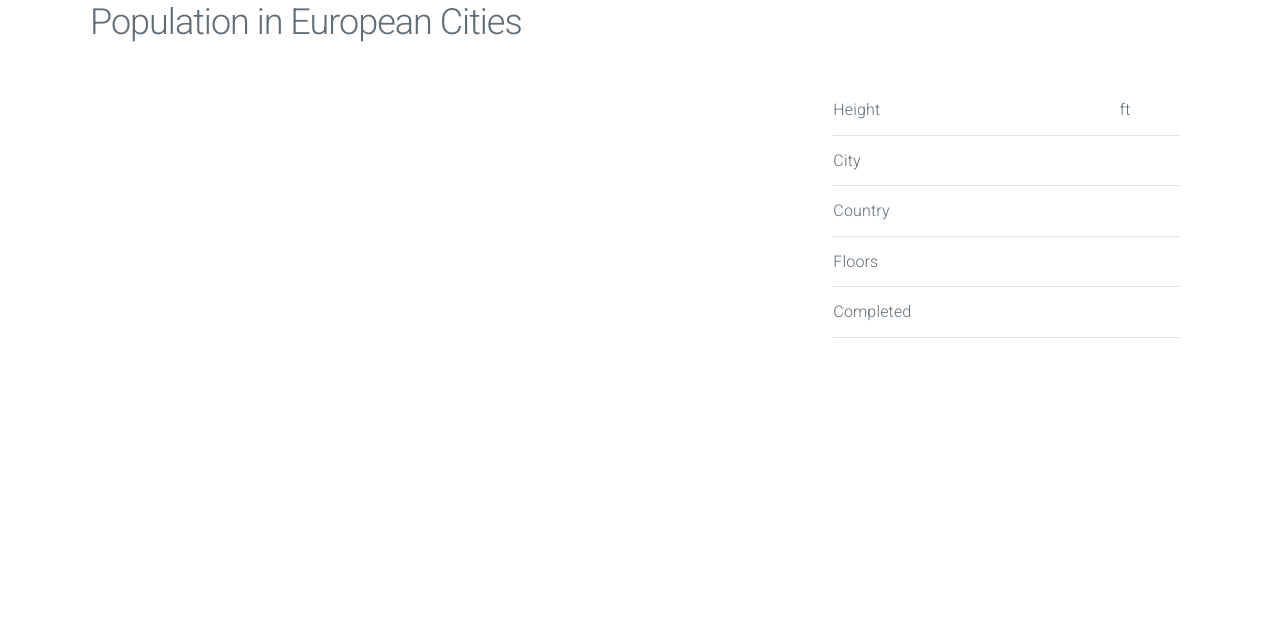
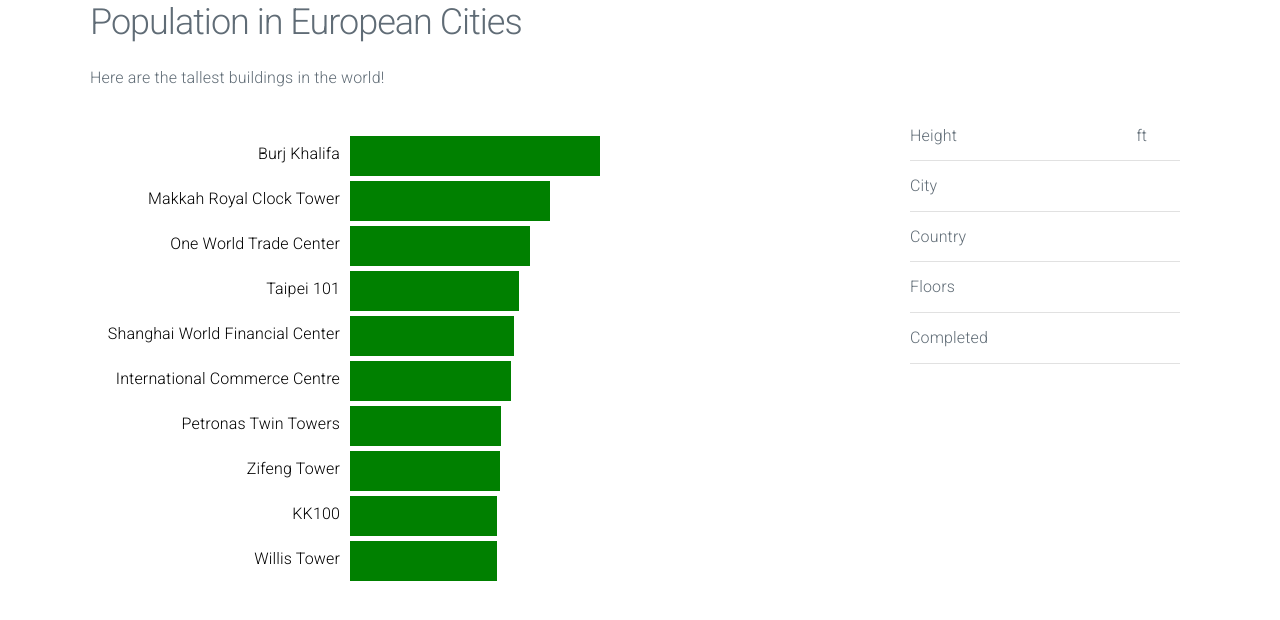
Before and after one commit to erincorc/vis-lab3, a plain HTML site: page index.html in a window 1280 px wide. Drawn offline with nearby package versions, Linux system fonts and the light colour scheme; the site is published under a folder, as on GitHub Pages, so addresses that start at the root find nothing; no server answers.

Commit message:
troubleshooting github page

```diff
--- a/index.html
+++ b/index.html
@@ -4,7 +4,7 @@
     <script defer src="https://d3js.org/d3.v6.min.js"></script>
 
     <!-- import javascript -->
-    <script defer src = "/script.js"></script>
+    <script defer src = "script.js"></script>
 
     <!-- Google Fonts -->
     <link rel="stylesheet" href="https://fonts.googleapis.com/css?family=Roboto:300,300italic,700,700italic">
```
